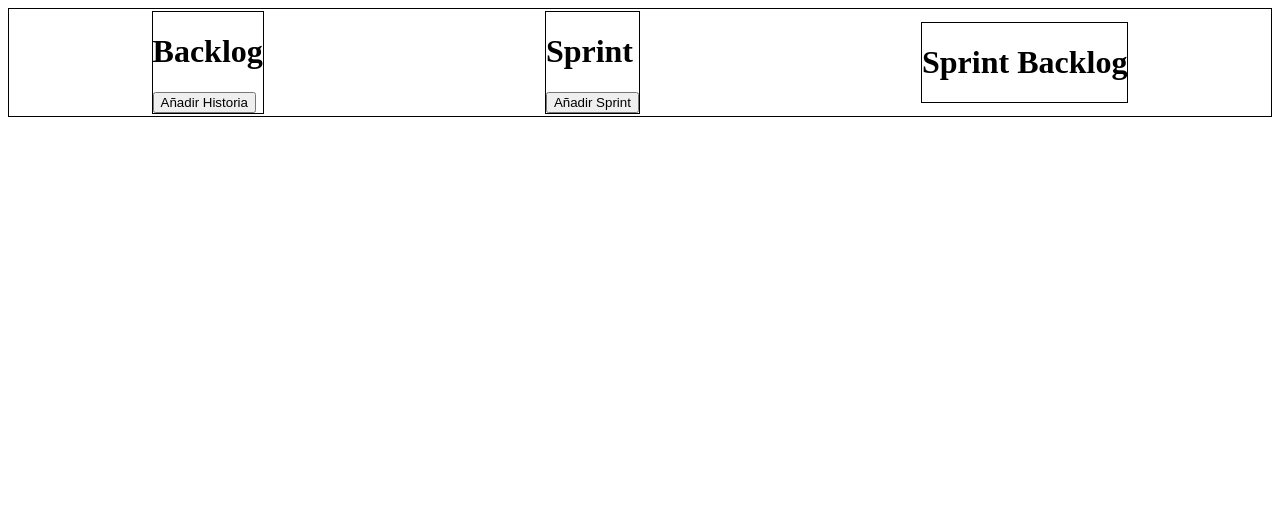
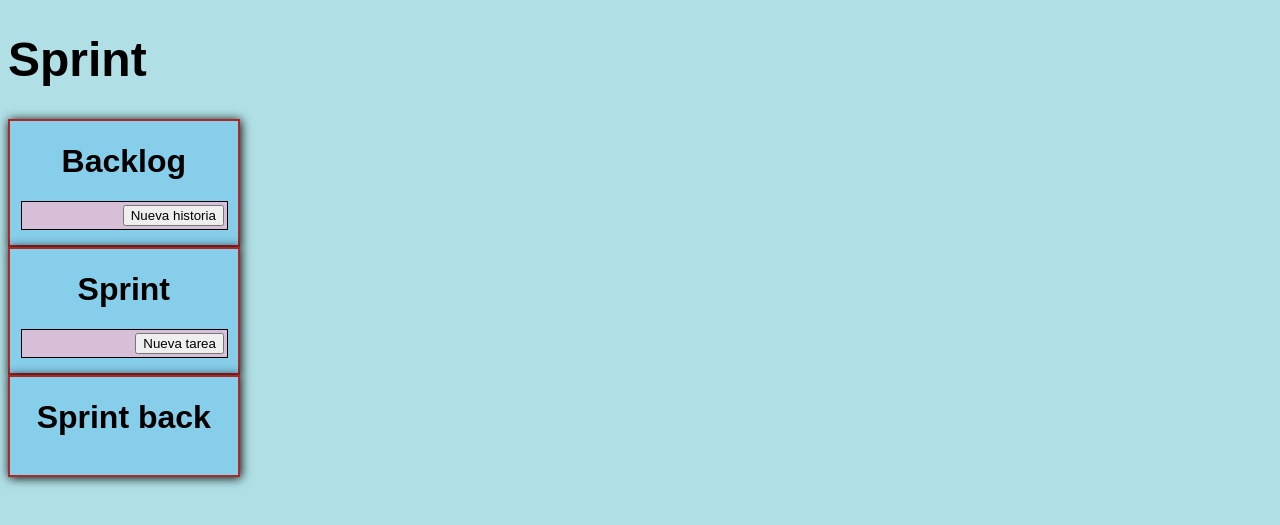
Before and after one commit to carlosfortes94/scrumProyecto, a PHP site: page / in a window 1280 px wide. Shown: the top 525 px of the page. Run offline with PHP 8.4, Linux system fonts and the light colour scheme.

Commit message:
Modificado el index y eliminado la clase vista/formularioHistoria.php

```diff
--- a/index.php
+++ b/index.php
@@ -1,58 +1,210 @@
-<!doctype html>
+<!DOCTYPE html>
 <html>
-<head>
-    <meta charset="UTF-8">
-    <title>SCRUM</title>
 
-    <style type="text/css">
+    <head>
+        <title>Sprint</title>
+        <meta charset="utf-8"/>
+        <style>
+            body{
+                background-color: powderblue;
+            }
+            #contenido{
+                display: flex;
+            }
+            body > h1{
+                font-family: fantasy;
+                font-size: 3em;
+            }
+            div#backlog h1 {
+                font-family: arial;
+                text-align: center;
+            }
+            #backlog{
+                box-shadow: 1px 1px 10px black;
+                background-color: skyblue;
+                width: 18%;
+                display:inline-block;
+                border:2px solid #ac2925;
+            }
+            div > div{
+                display: inline-block;
+            }
+            #kanban{
+                border:2px solid #ac2925;
+                margin-left: 10px;
+                box-shadow: 1px 1px 10px black;
+                background-color: skyblue;
+                display: inline-block;
+                width: 80%;
+            }
+            #kanban > div{
+                margin:5px;
+                width: 23%;
+                border: 2px solid darkcyan;
+            }
+            #kanban > div > h1{
+                font-family: arial;
+                text-align: center;
+            }
+            button{
+                margin-top: 10px;
+                float:right;
+            }
+            #ventanaHistoria{
+                display: none;
+            }
+            div[id^="historia"]{
+                border: 1px solid black;
+                background-color: thistle;
+                margin-left:0.7em;
+                margin-bottom: 0.7em;
+                width:90%;
+            }
+            button#nueva_historia{
+                margin: 3px;
+            }
 
-        #contenedor{
-            display: flex;
-            padding: 2px ;
-            border: 1px solid black;
-        }
+            button#nueva_tarea{
+                margin: 3px;
+            }
 
-        #contenedor > div{
-            border: 1px solid black;
-            display: inline;
-            margin: auto;
-        }
-    </style>
+            .ventana{
+                position: absolute;
+                width:40%;
+                top:150px;
+                left:350px;
+                font-family: Verdana, Arial, Helvetica, sans-serif;
+                font-size: 12px;
+                font-weight: normal;
+                border: 3px solid #333333;
+                background-color: #FAFAFA;
+                color:#000000;
+                display:none;
+                overflow: auto;
+                z-index: 1002;
+            }
+            .ventana h1{
+                text-align: center;
+                font-size: 2.5em;
+            }
+            .ventana button{
+                margin:3px;
+            }
+            .ventana ul{
+                list-style: none;
+            }
+            .ventana ul li {
+                font-size: 14px;
+                margin: 3px;
+            }
+            textarea{
+                width:59%;
+                height: 50px;
+            }
+            #coste_estimado{
+                width:20%;
+                margin-left: 25px;
+            }
+            #prioridad{
+                width:20%;
+                margin-left: 5px;
+            }
+            .fadebox{
+                display: none;
+                position: absolute;
+                top:0;
+                left:0;
+                width:100%;
+                height:100%;
+                background-color: black;
+                z-index: 1001;
+                -moz-opacity:0.3;
+                opacity: .3;
 
-</head>
-<body>
+            }
+
+        </style>
+    </head>
+    <body>
+        <div class="ventana" id="ventanaHistoria">
+            <h1 id="titulo_historia">Añadir nueva historia de usuario a </h1>
+            <ul>
+            <li>
+                <span class="campo_requerido">* Indica campo requerido</span>
+            </li>
+            <li>
+                <label for="name">Nombre:</label>
+                <input type="text" name="name" placeholder="Nombre de historia" required="required" pattern="[a-zA-ZáéíóíñÁÉÍÓÚÑ\. ]+"/>
+            </li>
+            <li>
+                <label for="etiqueta">Etiqueta:</label>
+                <input name="etiqueta"  placeholder="Opcional"/>
+            </li>
+            <li>
+                <label for="descripcion">Descripcion:</label>
+                <textarea name="descripcion" cols="40" rows="6" ></textarea>
+            </li>
+            <li>
+                <label for="valor">Valor de negocio:</label>
+                <input type="number" name="valor"></input>
+            </li>
+            </ul>
+            <button id="cancelar">Cancelar</button>
+            <button id="enviar">Enviar</button>
+        </div>
+
+        <div class="fadebox" id="fadebox"></div>
+
+        <h1>Sprint <?php ?></h1>
+
+        <div id="contenido">
+        <div id="backlog">
+            <h1>Backlog</h1>
+            <div id="historia1">
+                <button id='nueva_historia'>Nueva historia</button>
+            </div>
+        </div>
+        </div>
 
 
-    <div id="contenedor">
+        <div id="contenido">
         <div id="backlog">
-            <h1>Backlog</h1>
-                <form action="vista/formularioHistoria.php">
-                    <button id="nuevaHistoria">Añadir Historia</button>
-                </form>
+            <h1>Sprint</h1>
+            <div id="historia2">
+                 <button id='nueva_tarea'>Nueva tarea</button>
+            </div>
+        </div>
         </div>
 
-        <div id="sprint">
-            <h1>Sprint</h1>
-                <form action="vista/formularioSprint">
-                    <button id="nuevoSprint">Añadir Sprint</button>
-                </form>
+         <div id="contenido">
+        <div id="backlog">
+            <h1>Sprint back</h1>
+            <div id="sprintbacklog">
+
+            </div>
+        </div>
         </div>
 
-        <div id="sprint_backlog">
-            <h1>Sprint Backlog</h1>
-        </div>
 
-    </div>
+        <script type="text/javascript">
+            var nueva_historia = document.getElementById("nueva_historia");
+            var cancelar = document.getElementById("cancelar");
+            var titulo = document.getElementById("titulo_historia");
 
-    <script type="text/javascript">
-        var botonHistoria = document.getElementById("nuevaHistoria");
-        var nuevoSprint = document.getElementById("nuevoSprint");
+            titulo.innerHTML = "Añadir nueva historia de usuario a " + this.id;
 
-        function anadirHistoria (e){
+            function ventanaHistoria(){
+                var ventana = document.getElementById("ventanaHistoria").style.display= 'block';
+                var fondo = document.getElementById("fadebox").style.display = 'block';
+            }
 
-        }
+             function ocultar(){
+                document.getElementById("ventanaHistoria").style.display = 'none';
+                document.getElementById("fadebox").style.display = 'none';
+             }
 
-    </script>
-
-</body>
+            nueva_historia.addEventListener("click", ventanaHistoria);
+            cancelar.addEventListener("click", ocultar);
+        </script>
+    </body>
 </html>
```
Also changed, not shown: vista/estilo-formulario.css (deleted, +0 -147 lines), vista/formularioHistoria.php (deleted, +0 -37 lines), vista/invalid.png (deleted), vista/red_asterisk.png (deleted), vista/valid.png (deleted).
